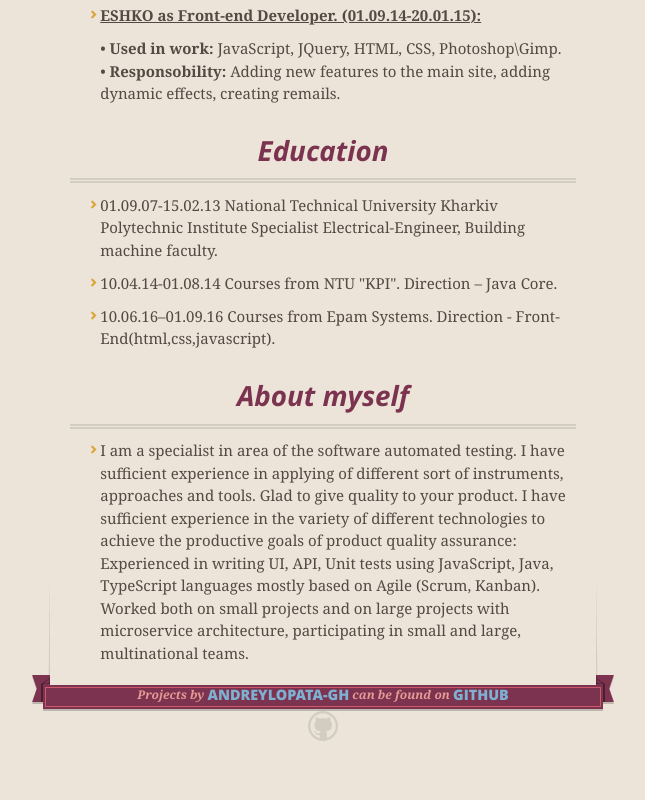
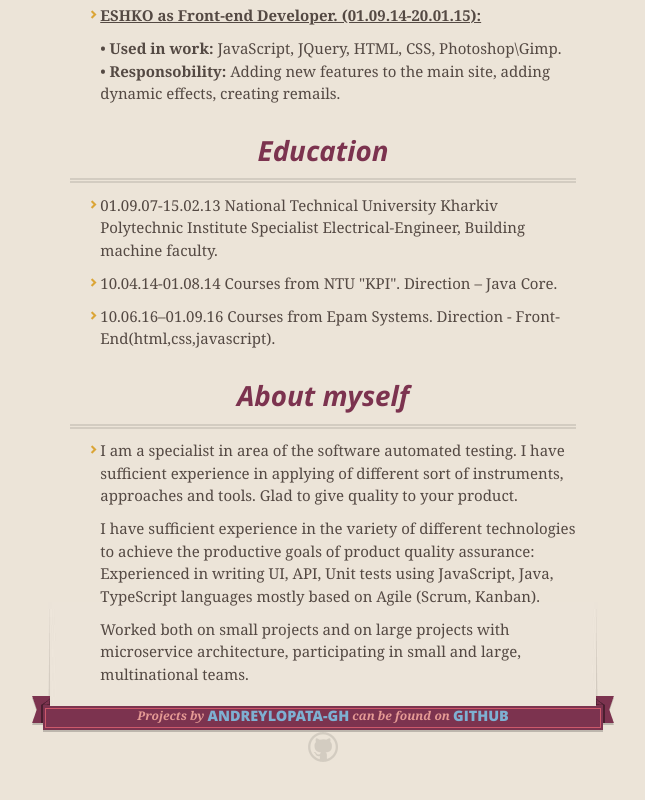
Before and after one commit to andreylopata-gh/andreylopata-gh.github.io, a plain HTML site: page index.html in a window 1280 px wide. Shown: the part 1620-2420 px from the top of the page, without its empty margins (317-962 px from the left). Drawn offline with nearby package versions, Linux system fonts and the light colour scheme.

Commit message:
Update index.html

```diff
--- a/index.html
+++ b/index.html
@@ -142,12 +142,12 @@ Specialist Electrical-Engineer, Building machine faculty.</p></li>
 <h2><a id="education" class="anchor" href="#AboutMyself" aria-hidden="true"><span aria-hidden="true" class="octicon octicon-link"></span></a>About myself</h2>
 <ul>
 	<li>
-		I am a specialist in area of the software automated testing. I have sufficient experience in applying of different sort of instruments, approaches and tools. Glad to give quality to your product.
+		I am a specialist in area of the software automated testing. I have sufficient experience in applying of different sort of instruments, approaches and tools. Glad to give quality to your product.</p>
 
 		I have sufficient experience in the variety of different technologies to achieve the productive goals of product quality assurance:
-		Experienced in writing UI, API, Unit tests using JavaScript, Java, TypeScript languages mostly based on Agile (Scrum, Kanban).
+		Experienced in writing UI, API, Unit tests using JavaScript, Java, TypeScript languages mostly based on Agile (Scrum, Kanban).</p>
 
-		Worked both on small projects and on large projects with microservice architecture, participating in small and large, multinational teams.
+		Worked both on small projects and on large projects with microservice architecture, participating in small and large, multinational teams.</p>
 	</li>
 </ul>
       </section>
```
